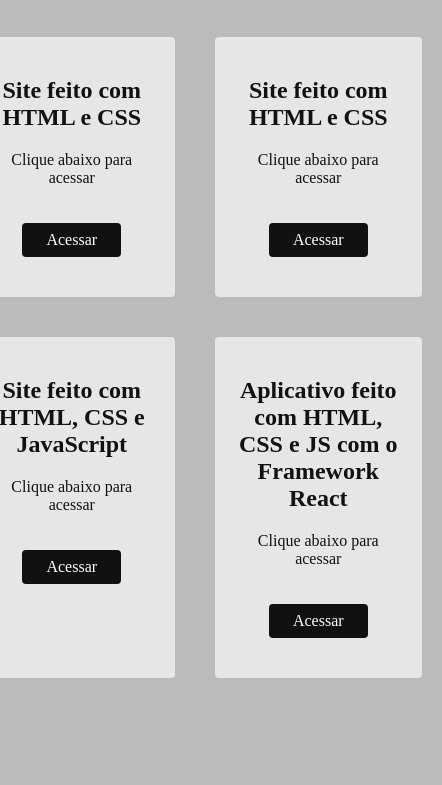
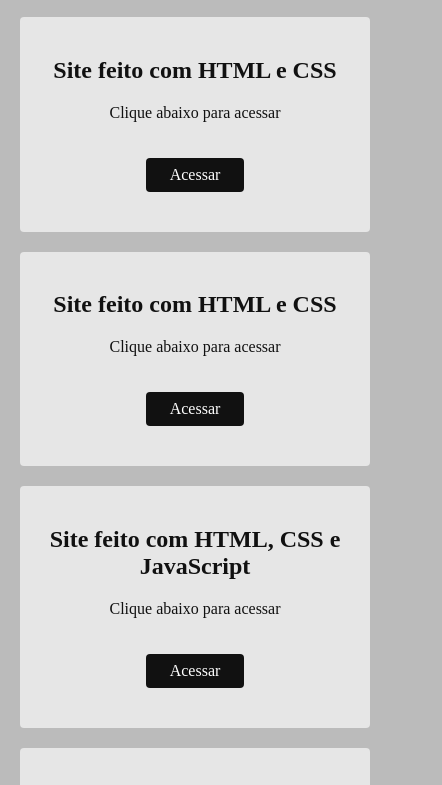
Before and after one commit to bkdsb/portifoliotest, a plain HTML site: page index.html in a window 390 px wide. Shown: the part 393-1178 px from the top of the page, 442 px wide, since content can reach past the window. Before the commit the page ends 1091 px from the top, so only its background shows below. Drawn offline with Linux system fonts and the light colour scheme; a script that the page names is missing.

Commit message:
Teste de responsividade 1

```diff
--- a/style.css
+++ b/style.css
@@ -110,3 +110,10 @@ h1.titulo {
   margin: 20px;
   text-align: center;
 }
+
+@media screen and (max-width: 600px) {
+ body, img, header, nav, h1, .menu, .container, .item1, .item2, .item3, .item4 {
+    display: block;
+    max-width: 100%;
+  }
+}
```
